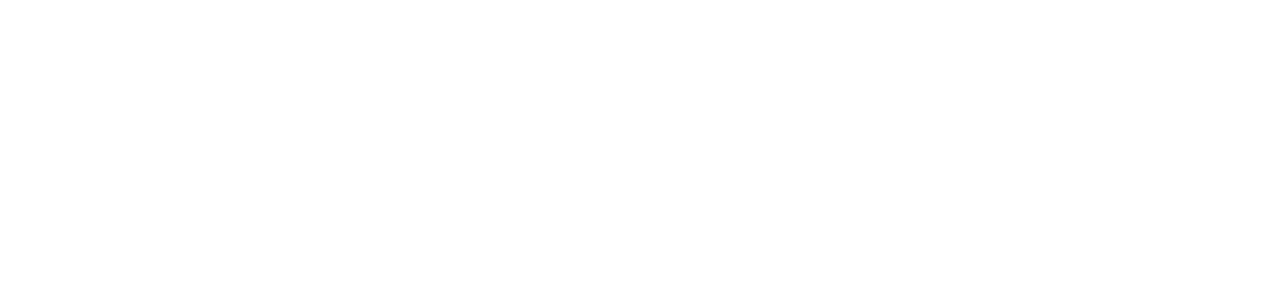
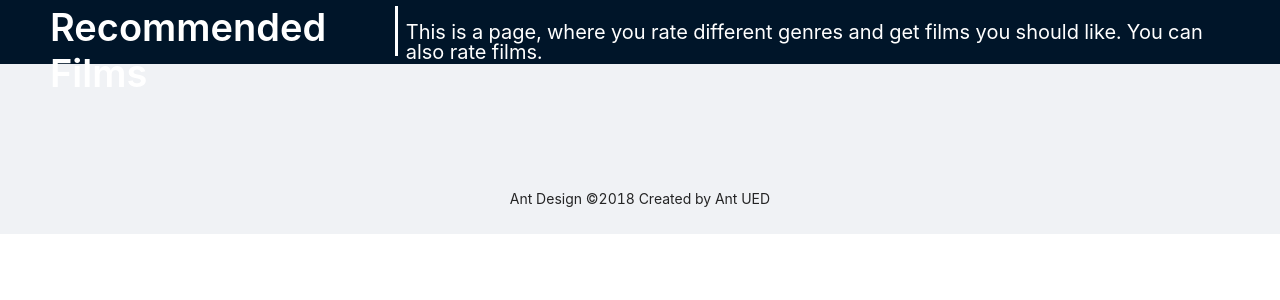
Before and after one commit to Alexe1900/recommended-films, a React (Create React App) app in the folder recommended-films/: page / in a window 1280 px wide. Shown: the top 300 px of the page. Built offline with nearby package versions, Linux system fonts and the light colour scheme.

Commit message:
feat: add header

```diff
--- a/recommended-films/src/App.css
+++ /dev/null
@@ -1,3 +0,0 @@
-.App {
-  text-align: center;
-}
--- a/recommended-films/src/App.js
+++ b/recommended-films/src/App.js
@@ -1,7 +1,24 @@
-import "./App.css";
+import { HeaderContent } from "./components/header/header";
+
+import { Layout } from "antd";
+import "antd/dist/antd.css";
+
+import styles from "./App.module.css";
+
+const { Header, Content, Footer } = Layout;
 
 function App() {
-  return <div className="App"></div>;
+  return (
+    <Layout className="layout, App">
+      <Header className={styles.header}>
+        <HeaderContent />
+      </Header>
+      <Content style={{ padding: "50px" }}></Content>
+      <Footer style={{ textAlign: "center" }}>
+        Ant Design ©2018 Created by Ant UED
+      </Footer>
+    </Layout>
+  );
 }
 
 export default App;
--- /dev/null
+++ b/recommended-films/src/App.module.css
@@ -0,0 +1,5 @@
+.header {
+  align-items: center;
+
+  display: flex;
+}
--- /dev/null
+++ b/recommended-films/src/components/header/header.jsx
@@ -0,0 +1,17 @@
+import { Typography, Divider } from 'antd';
+
+import styles from './header.module.css'
+
+const { Title, Text } = Typography;
+
+const HeaderContent = function () {
+  return (
+    <>
+      <Title className={styles.headerTitle}>Recommended Films</Title>
+      <Divider className={styles.headerDivider} type="vertical" />
+      <Text className={styles.headerText}>This is a page, where you rate different genres and get films you should like. You can also rate films.</Text>
+    </>
+  );
+}
+
+export { HeaderContent };
--- /dev/null
+++ b/recommended-films/src/components/header/header.module.css
@@ -0,0 +1,21 @@
+.headerTitle {
+  display: inline;
+  height: 38px;
+
+  color: #ffffff !important;
+}
+
+.headerDivider {
+  height: 50px !important;
+
+  border-left-color: #ffffff !important;
+  border-left-width: 3px !important;
+}
+
+.headerText {
+  height: 20px;
+
+  font-size: 20px;
+  color: #ffffff !important;
+  line-height: 20px;
+}
```
